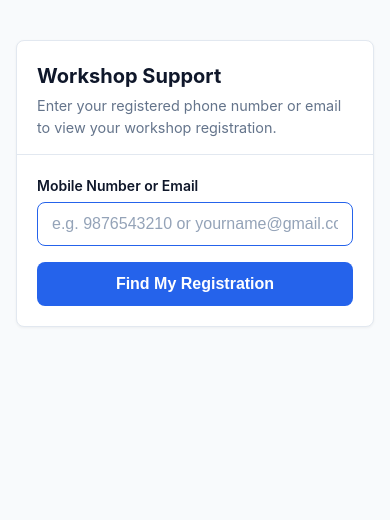
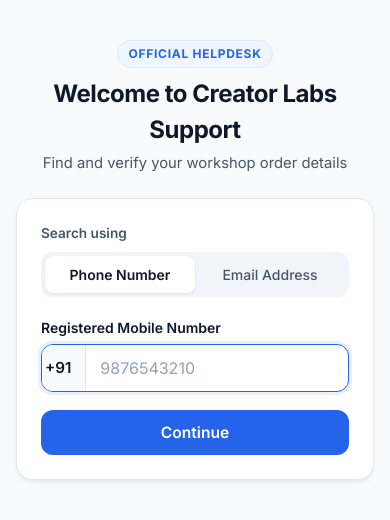
Before and after one commit to iamishujnv-maker/creatorlabs-support, a Next.js app: page / in a window 390 px wide. Shown: the top 520 px of the page. Built offline with nearby package versions, Linux system fonts and the light colour scheme.

Commit message:
feat: sleek light mode design with phone/email toggle and header

```diff
--- a/src/app/globals.css
+++ b/src/app/globals.css
@@ -1,9 +1,11 @@
+@import url('https://fonts.googleapis.com/css2?family=Inter:wght@400;500;600;700&display=swap');
+
 :root {
   --bg-page: #f8fafc;
-  --bg-card: #ffffff;
-  --text-main: #0f172a;
-  --text-muted: #64748b;
-  --text-light: #94a3b8;
+  --bg-surface: #ffffff;
+  --text-primary: #0f172a;
+  --text-secondary: #475569;
+  --text-muted: #94a3b8;
   --border: #e2e8f0;
   --border-focus: #2563eb;
   --primary: #2563eb;
@@ -14,7 +16,10 @@
   --danger: #dc2626;
   --danger-bg: #fef2f2;
   --danger-border: #fecaca;
-  --radius: 8px;
+  --radius-sm: 8px;
+  --radius: 12px;
+  --radius-lg: 16px;
+  --shadow-card: 0 4px 6px -1px rgba(0, 0, 0, 0.05), 0 2px 4px -2px rgba(0, 0, 0, 0.05);
 }
 
 * {
@@ -23,109 +28,208 @@
   padding: 0;
 }
 
-html,
 body {
   width: 100%;
   min-height: 100vh;
   background-color: var(--bg-page);
-  color: var(--text-main);
-  font-family: -apple-system, BlinkMacSystemFont, "Segoe UI", Roboto, "Helvetica Neue", Arial, sans-serif;
+  color: var(--text-primary);
+  font-family: 'Inter', -apple-system, BlinkMacSystemFont, "Segoe UI", Roboto, sans-serif;
   line-height: 1.5;
   -webkit-font-smoothing: antialiased;
 }
 
-.page-container {
+.page-wrapper {
   min-height: 100vh;
   display: flex;
   flex-direction: column;
   align-items: center;
   justify-content: flex-start;
-  padding: 24px 16px;
+  padding: 40px 16px;
 }
 
-.app-card {
+/* Header */
+.app-header {
+  text-align: center;
+  margin-bottom: 24px;
+}
+
+.brand-badge {
+  display: inline-block;
+  font-size: 0.75rem;
+  font-weight: 700;
+  text-transform: uppercase;
+  letter-spacing: 0.06em;
+  color: var(--primary);
+  background: #eff6ff;
+  border: 1px solid #dbeafe;
+  padding: 4px 10px;
+  border-radius: 9999px;
+  margin-bottom: 8px;
+}
+
+.header-title {
+  font-size: 1.5rem;
+  font-weight: 700;
+  color: var(--text-primary);
+  letter-spacing: -0.02em;
+}
+
+.header-subtitle {
+  font-size: 0.925rem;
+  color: var(--text-secondary);
+  margin-top: 4px;
+}
+
+/* Main Container Card */
+.support-card {
   width: 100%;
   max-width: 440px;
-  background: var(--bg-card);
+  background: var(--bg-surface);
   border: 1px solid var(--border);
-  border-radius: var(--radius);
-  box-shadow: 0 1px 3px rgba(0, 0, 0, 0.05);
-  overflow: hidden;
-  margin-top: 16px;
+  border-radius: var(--radius-lg);
+  box-shadow: var(--shadow-card);
+  padding: 24px;
 }
 
-.card-header {
-  padding: 20px 20px 16px;
-  border-bottom: 1px solid var(--border);
-  text-align: left;
+/* Segmented Toggle (Phone vs Email) */
+.toggle-wrapper {
+  margin-bottom: 20px;
 }
 
-.card-title {
-  font-size: 1.25rem;
-  font-weight: 700;
-  color: var(--text-main);
-  margin-bottom: 4px;
+.toggle-label {
+  display: block;
+  font-size: 0.85rem;
+  font-weight: 600;
+  color: var(--text-secondary);
+  margin-bottom: 8px;
 }
 
-.card-subtitle {
-  font-size: 0.9rem;
+.tab-toggle {
+  display: flex;
+  background: #f1f5f9;
+  padding: 4px;
+  border-radius: var(--radius);
+}
+
+.tab-btn {
+  flex: 1;
+  padding: 10px 14px;
+  border: none;
+  background: transparent;
+  font-family: inherit;
+  font-size: 0.875rem;
+  font-weight: 500;
+  color: var(--text-secondary);
+  border-radius: var(--radius-sm);
+  cursor: pointer;
+  display: flex;
+  align-items: center;
+  justify-content: center;
+  gap: 6px;
+  transition: all 0.15s ease;
+}
+
+.tab-btn.active {
+  background: #ffffff;
+  color: var(--text-primary);
+  font-weight: 600;
+  box-shadow: 0 1px 3px rgba(0, 0, 0, 0.08);
+}
+
+/* Form Controls */
+.form-group {
+  margin-bottom: 18px;
+}
+
+.input-label {
+  display: block;
+  font-size: 0.875rem;
+  font-weight: 600;
+  color: var(--text-primary);
+  margin-bottom: 6px;
+}
+
+.input-field {
+  width: 100%;
+  padding: 12px 14px;
+  font-size: 1rem;
+  font-family: inherit;
+  border: 1.5px solid var(--border);
+  border-radius: var(--radius);
+  background: #ffffff;
+  color: var(--text-primary);
+  outline: none;
+  transition: border-color 0.15s ease, box-shadow 0.15s ease;
+}
+
+.input-field:focus {
+  border-color: var(--border-focus);
+  box-shadow: 0 0 0 3px rgba(37, 99, 235, 0.1);
+}
+
+.input-field::placeholder {
   color: var(--text-muted);
 }
 
-.card-body {
-  padding: 20px;
-}
-
-.form-group {
-  margin-bottom: 16px;
-}
-
-.form-label {
-  display: block;
-  font-size: 0.875rem;
-  font-weight: 600;
-  color: var(--text-main);
-  margin-bottom: 6px;
-}
-
-.form-input {
-  width: 100%;
-  padding: 12px 14px;
-  font-size: 1rem;
+/* Phone input with prefilled +91 */
+.phone-input-group {
+  display: flex;
   border: 1.5px solid var(--border);
   border-radius: var(--radius);
   background: #ffffff;
-  color: var(--text-main);
-  outline: none;
-  transition: border-color 0.15s ease;
+  overflow: hidden;
+  transition: border-color 0.15s ease, box-shadow 0.15s ease;
 }
 
-.form-input:focus {
+.phone-input-group:focus-within {
   border-color: var(--border-focus);
+  box-shadow: 0 0 0 3px rgba(37, 99, 235, 0.1);
 }
 
-.form-input::placeholder {
-  color: var(--text-light);
+.phone-prefix {
+  padding: 12px 14px;
+  background: #f8fafc;
+  border-right: 1.5px solid var(--border);
+  font-weight: 600;
+  color: var(--text-primary);
+  font-size: 0.95rem;
+  display: flex;
+  align-items: center;
+  user-select: none;
 }
 
-.btn {
+.phone-input {
+  flex: 1;
+  padding: 12px 14px;
+  font-size: 1rem;
+  font-family: inherit;
+  border: none;
+  outline: none;
+  background: transparent;
+  color: var(--text-primary);
+}
+
+.phone-input::placeholder {
+  color: var(--text-muted);
+}
+
+/* Primary Action Buttons */
+.btn-primary {
   width: 100%;
-  padding: 13px 16px;
-  font-size: 1rem;
+  padding: 13px 18px;
+  font-size: 0.975rem;
   font-weight: 600;
+  font-family: inherit;
+  color: #ffffff;
+  background: var(--primary);
+  border: none;
   border-radius: var(--radius);
-  border: none;
   cursor: pointer;
   display: flex;
   align-items: center;
   justify-content: center;
   gap: 8px;
   transition: background-color 0.15s ease;
-}
-
-.btn-primary {
-  background: var(--primary);
-  color: #ffffff;
 }
 
 .btn-primary:hover:not(:disabled) {
@@ -137,25 +241,46 @@
   cursor: not-allowed;
 }
 
-.btn-success {
+.btn-confirm {
+  width: 100%;
+  padding: 13px 18px;
+  font-size: 0.975rem;
+  font-weight: 600;
+  font-family: inherit;
+  color: #ffffff;
   background: var(--success);
-  color: #ffffff;
+  border: none;
+  border-radius: var(--radius);
+  cursor: pointer;
+  display: flex;
+  align-items: center;
+  justify-content: center;
+  gap: 8px;
+  transition: background-color 0.15s ease;
 }
 
-.btn-success:hover {
+.btn-confirm:hover {
   background: #15803d;
 }
 
-.btn-secondary {
-  background: #ffffff;
-  color: var(--text-muted);
+.btn-ghost {
+  width: 100%;
+  padding: 11px 16px;
+  font-size: 0.875rem;
+  font-weight: 500;
+  font-family: inherit;
+  color: var(--text-secondary);
+  background: transparent;
   border: 1px solid var(--border);
+  border-radius: var(--radius);
+  cursor: pointer;
   margin-top: 10px;
+  transition: all 0.15s ease;
 }
 
-.btn-secondary:hover {
-  background: #f1f5f9;
-  color: var(--text-main);
+.btn-ghost:hover {
+  background: #f8fafc;
+  color: var(--text-primary);
 }
 
 /* Alert Boxes */
@@ -163,61 +288,99 @@
   background: var(--danger-bg);
   border: 1px solid var(--danger-border);
   color: var(--danger);
-  padding: 12px;
-  border-radius: var(--radius);
+  padding: 12px 14px;
+  border-radius: var(--radius-sm);
   font-size: 0.875rem;
-  margin-bottom: 16px;
+  margin-bottom: 18px;
+  display: flex;
+  align-items: center;
+  gap: 8px;
 }
 
 .alert-success {
   background: var(--success-bg);
   border: 1px solid var(--success-border);
   color: var(--success);
-  padding: 12px;
-  border-radius: var(--radius);
+  padding: 12px 14px;
+  border-radius: var(--radius-sm);
   font-size: 0.875rem;
-  margin-bottom: 16px;
+  margin-bottom: 18px;
+  display: flex;
+  align-items: center;
+  gap: 8px;
+  font-weight: 500;
 }
 
-/* Order Details List */
-.order-summary {
+/* Order Details Table */
+.order-card-box {
   background: #f8fafc;
   border: 1px solid var(--border);
   border-radius: var(--radius);
-  padding: 14px 16px;
+  padding: 16px;
   margin-bottom: 20px;
 }
 
-.order-row {
+.order-box-header {
+  display: flex;
+  justify-content: space-between;
+  align-items: center;
+  padding-bottom: 12px;
+  margin-bottom: 12px;
+  border-bottom: 1px solid var(--border);
+}
+
+.order-box-title {
+  font-size: 0.9rem;
+  font-weight: 700;
+  color: var(--text-primary);
+}
+
+.order-tag {
+  font-size: 0.75rem;
+  font-weight: 600;
+  color: var(--success);
+  background: var(--success-bg);
+  padding: 2px 8px;
+  border-radius: 9999px;
+  border: 1px solid var(--success-border);
+}
+
+.order-item-row {
   display: flex;
   justify-content: space-between;
   align-items: flex-start;
-  padding: 8px 0;
-  border-bottom: 1px solid #edf2f7;
-  font-size: 0.9rem;
+  padding: 7px 0;
+  font-size: 0.875rem;
 }
 
-.order-row:last-child {
-  border-bottom: none;
-  padding-bottom: 0;
+.order-item-label {
+  color: var(--text-secondary);
+  font-weight: 500;
+  width: 42%;
 }
 
-.order-label {
-  color: var(--text-muted);
-  font-weight: 500;
-  width: 40%;
-}
-
-.order-value {
-  color: var(--text-main);
+.order-item-value {
+  color: var(--text-primary);
   font-weight: 600;
-  width: 60%;
+  width: 58%;
   text-align: right;
   word-break: break-word;
 }
 
-.amount-highlight {
+.amount-text {
   color: var(--success);
-  font-size: 1.05rem;
   font-weight: 700;
+  font-size: 1rem;
 }
+
+/* Next prompt placeholder */
+.next-step-box {
+  background: #f1f5f9;
+  border: 1px dashed var(--border);
+  border-radius: var(--radius);
+  padding: 20px 16px;
+  text-align: center;
+  color: var(--text-secondary);
+  font-size: 0.875rem;
+  margin-top: 14px;
+}
--- a/src/app/page.tsx
+++ b/src/app/page.tsx
@@ -3,8 +3,12 @@
 import React, { useState } from 'react';
 import { LatestPaidOrderResult } from '@/lib/mongodb';
 
-export default function WorkshopSupportPage() {
-  const [query, setQuery] = useState('');
+export default function CreatorLabsSupportPage() {
+  // Input mode: only ONE is allowed at a time ('phone' or 'email')
+  const [inputMode, setInputMode] = useState<'phone' | 'email'>('phone');
+  const [phone, setPhone] = useState('');
+  const [email, setEmail] = useState('');
+
   const [loading, setLoading] = useState(false);
   const [errorMsg, setErrorMsg] = useState<string | null>(null);
 
@@ -12,18 +16,39 @@
   const [order, setOrder] = useState<LatestPaidOrderResult | null>(null);
   const [isConfirmed, setIsConfirmed] = useState(false);
 
+  // Switch between phone or email
+  const handleModeChange = (mode: 'phone' | 'email') => {
+    setInputMode(mode);
+    setErrorMsg(null);
+  };
+
   const handleSearch = async (e: React.FormEvent) => {
     e.preventDefault();
-    if (!query || query.trim().length < 3) {
-      setErrorMsg('Please enter a valid 10-digit mobile number or email address.');
+    setErrorMsg(null);
+
+    let queryValue = '';
+
+    if (inputMode === 'phone') {
+      const cleanDigits = phone.replace(/\D/g, '');
+      if (cleanDigits.length !== 10) {
+        setErrorMsg('Please enter a valid 10-digit mobile number.');
         return;
+      }
+      queryValue = cleanDigits;
+    } else {
+      const trimmedEmail = email.trim().toLowerCase();
+      const emailRegex = /^[^\s@]+@[^\s@]+\.[^\s@]+$/;
+      if (!emailRegex.test(trimmedEmail)) {
+        setErrorMsg('Please enter a valid email address.');
+        return;
+      }
+      queryValue = trimmedEmail;
     }
 
     setLoading(true);
-    setErrorMsg(null);
 
     try {
-      const res = await fetch(`/api/lookup?query=${encodeURIComponent(query.trim())}`);
+      const res = await fetch(`/api/lookup?query=${encodeURIComponent(queryValue)}`);
       const data = await res.json();
 
       if (res.ok && data.success && data.order) {
@@ -31,7 +56,7 @@
         setIsConfirmed(false);
       } else {
         setErrorMsg(
-          data.error || 'No paid registration found for this phone number or email.'
+          data.error || 'No paid registration found. Please check and try again.'
         );
         setOrder(null);
       }
@@ -66,96 +91,158 @@
   };
 
   return (
-    <div className="page-container">
-      <main className="app-card">
-        {/* Step 1: Input Screen (when no order is loaded) */}
+    <div className="page-wrapper">
+      {/* Sleek, simple header */}
+      <header className="app-header">
+        <span className="brand-badge">Official Helpdesk</span>
+        <h1 className="header-title">Welcome to Creator Labs Support</h1>
+        <p className="header-subtitle">
+          Find and verify your workshop order details
+        </p>
+      </header>
+
+      <main className="support-card">
+        {/* Step 1: Input Screen (Only Phone OR Email allowed) */}
         {!order && (
-          <>
-            <div className="card-header">
-              <h1 className="card-title">Workshop Support</h1>
-              <p className="card-subtitle">
-                Enter your registered phone number or email to view your workshop registration.
-              </p>
+          <form onSubmit={handleSearch}>
+            <div className="toggle-wrapper">
+              <span className="toggle-label">Search using</span>
+              <div className="tab-toggle" role="tablist">
+                <button
+                  type="button"
+                  role="tab"
+                  aria-selected={inputMode === 'phone'}
+                  className={`tab-btn ${inputMode === 'phone' ? 'active' : ''}`}
+                  onClick={() => handleModeChange('phone')}
+                >
+                  Phone Number
+                </button>
+                <button
+                  type="button"
+                  role="tab"
+                  aria-selected={inputMode === 'email'}
+                  className={`tab-btn ${inputMode === 'email' ? 'active' : ''}`}
+                  onClick={() => handleModeChange('email')}
+                >
+                  Email Address
+                </button>
+              </div>
             </div>
 
-            <div className="card-body">
-              {errorMsg && <div className="alert-error">{errorMsg}</div>}
+            {errorMsg && (
+              <div className="alert-error" role="alert">
+                <span>{errorMsg}</span>
+              </div>
+            )}
 
-              <form onSubmit={handleSearch}>
+            {inputMode === 'phone' ? (
               <div className="form-group">
-                  <label htmlFor="user-input" className="form-label">
-                    Mobile Number or Email
+                <label htmlFor="phone-input" className="input-label">
+                  Registered Mobile Number
                 </label>
+                <div className="phone-input-group">
+                  <span className="phone-prefix">+91</span>
                   <input
-                    id="user-input"
-                    type="text"
+                    id="phone-input"
+                    type="tel"
+                    inputMode="numeric"
+                    maxLength={10}
                     required
-                    value={query}
-                    onChange={(e) => setQuery(e.target.value)}
-                    placeholder="e.g. 9876543210 or yourname@gmail.com"
-                    className="form-input"
+                    value={phone}
+                    onChange={(e) => setPhone(e.target.value.replace(/\D/g, ''))}
+                    placeholder="9876543210"
+                    className="phone-input"
                     autoFocus
                   />
                 </div>
+              </div>
+            ) : (
+              <div className="form-group">
+                <label htmlFor="email-input" className="input-label">
+                  Registered Email Address
+                </label>
+                <input
+                  id="email-input"
+                  type="email"
+                  inputMode="email"
+                  required
+                  value={email}
+                  onChange={(e) => setEmail(e.target.value)}
+                  placeholder="name@example.com"
+                  className="input-field"
+                  autoFocus
+                />
+              </div>
+            )}
 
             <button
               type="submit"
               disabled={loading}
-                  className="btn btn-primary"
+              className="btn-primary"
             >
-                  {loading ? 'Checking...' : 'Find My Registration'}
+              {loading ? 'Finding Order...' : 'Continue'}
             </button>
           </form>
-            </div>
-          </>
         )}
 
-        {/* Step 2: Order Found -> Show details and ask for Confirmation */}
+        {/* Step 2: Latest Paid Order Display & Confirmation */}
         {order && !isConfirmed && (
-          <>
-            <div className="card-header">
-              <h2 className="card-title">Confirm Your Order</h2>
-              <p className="card-subtitle">
-                Please check the details below and confirm if this is your registration.
+          <div>
+            <h2
+              style={{
+                fontSize: '1.15rem',
+                fontWeight: 700,
+                color: 'var(--text-primary)',
+                marginBottom: '4px',
+              }}
+            >
+              Confirm Your Order
+            </h2>
+            <p
+              style={{
+                fontSize: '0.875rem',
+                color: 'var(--text-secondary)',
+                marginBottom: '16px',
+              }}
+            >
+              Please verify your workshop registration details below.
             </p>
+
+            <div className="order-card-box">
+              <div className="order-box-header">
+                <span className="order-box-title">Latest Paid Order</span>
+                <span className="order-tag">Paid</span>
               </div>
 
-            <div className="card-body">
-              <div className="order-summary">
-                <div className="order-row">
-                  <span className="order-label">Creator Name</span>
-                  <span className="order-value">{order.creatorName}</span>
+              <div className="order-item-row">
+                <span className="order-item-label">Creator Name</span>
+                <span className="order-item-value">{order.creatorName}</span>
               </div>
 
-                <div className="order-row">
-                  <span className="order-label">Domain</span>
-                  <span className="order-value">{order.domain}</span>
+              <div className="order-item-row">
+                <span className="order-item-label">Domain</span>
+                <span className="order-item-value">{order.domain}</span>
               </div>
 
-                <div className="order-row">
-                  <span className="order-label">Registration Date</span>
-                  <span className="order-value">{formatDate(order.registrationDate)}</span>
+              <div className="order-item-row">
+                <span className="order-item-label">Registration Date</span>
+                <span className="order-item-value">
+                  {formatDate(order.registrationDate)}
+                </span>
               </div>
 
-                <div className="order-row">
-                  <span className="order-label">Amount Paid</span>
-                  <span className="order-value amount-highlight">
+              <div className="order-item-row">
+                <span className="order-item-label">Amount Paid</span>
+                <span className="order-item-value amount-text">
                   ₹{order.amountPaid}
                 </span>
               </div>
-
-                {order.customerName && (
-                  <div className="order-row">
-                    <span className="order-label">Registered Name</span>
-                    <span className="order-value">{order.customerName}</span>
-                  </div>
-                )}
             </div>
 
             <button
               type="button"
               onClick={() => setIsConfirmed(true)}
-                className="btn btn-success"
+              className="btn-confirm"
             >
               Yes, This Is My Order (Confirm)
             </button>
@@ -163,70 +250,51 @@
             <button
               type="button"
               onClick={handleReset}
-                className="btn btn-secondary"
+              className="btn-ghost"
             >
               Not My Order (Search Again)
             </button>
           </div>
-          </>
         )}
 
-        {/* Step 3: Confirmed State (Waiting for next prompt options) */}
+        {/* Step 3: Confirmed State */}
         {order && isConfirmed && (
-          <>
-            <div className="card-header">
-              <h2 className="card-title" style={{ color: '#16a34a' }}>
-                ✓ Order Confirmed
-              </h2>
-              <p className="card-subtitle">
-                Your order with <strong>{order.creatorName}</strong> has been verified.
-              </p>
+          <div>
+            <div className="alert-success">
+              <span>✓ Order Confirmed for {order.creatorName}</span>
             </div>
 
-            <div className="card-body">
-              <div className="alert-success">
-                Registration verified for <strong>{order.customerName || order.customerPhone}</strong>.
+            <div className="order-card-box">
+              <div className="order-item-row">
+                <span className="order-item-label">Creator</span>
+                <span className="order-item-value">{order.creatorName}</span>
               </div>
-
-              <div className="order-summary" style={{ marginBottom: '16px' }}>
-                <div className="order-row">
-                  <span className="order-label">Creator</span>
-                  <span className="order-value">{order.creatorName}</span>
+              <div className="order-item-row">
+                <span className="order-item-label">Domain</span>
+                <span className="order-item-value">{order.domain}</span>
               </div>
-                <div className="order-row">
-                  <span className="order-label">Domain</span>
-                  <span className="order-value">{order.domain}</span>
-                </div>
-                <div className="order-row">
-                  <span className="order-label">Amount</span>
-                  <span className="order-value amount-highlight">₹{order.amountPaid}</span>
+              <div className="order-item-row">
+                <span className="order-item-label">Amount</span>
+                <span className="order-item-value amount-text">
+                  ₹{order.amountPaid}
+                </span>
               </div>
             </div>
 
-              {/* Ready for the options to be added in the next prompt */}
-              <div
-                style={{
-                  padding: '16px',
-                  background: '#f1f5f9',
-                  borderRadius: '8px',
-                  fontSize: '0.875rem',
-                  color: '#475569',
-                  textAlign: 'center',
-                }}
-              >
-                Support options will be displayed here in the next step.
+            {/* Placeholder where further support options will be added in next prompt */}
+            <div className="next-step-box">
+              Support options will appear here in the next step.
             </div>
 
             <button
               type="button"
               onClick={handleReset}
-                className="btn btn-secondary"
+              className="btn-ghost"
               style={{ marginTop: '16px' }}
             >
-                Search Another Number
+              Search Another Order
             </button>
           </div>
-          </>
         )}
       </main>
     </div>
```
Lines whose indentation alone changed are shown as unchanged.
